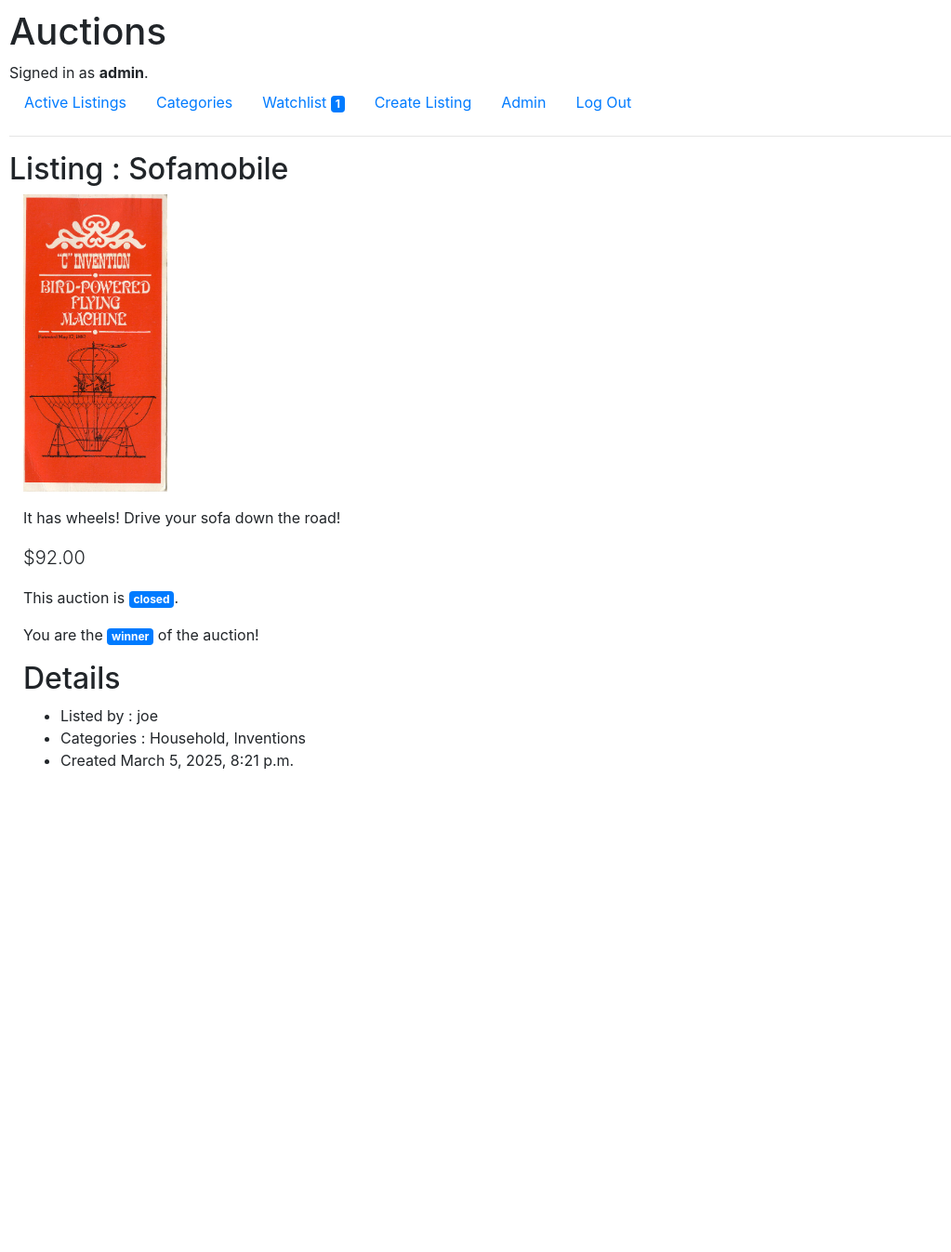
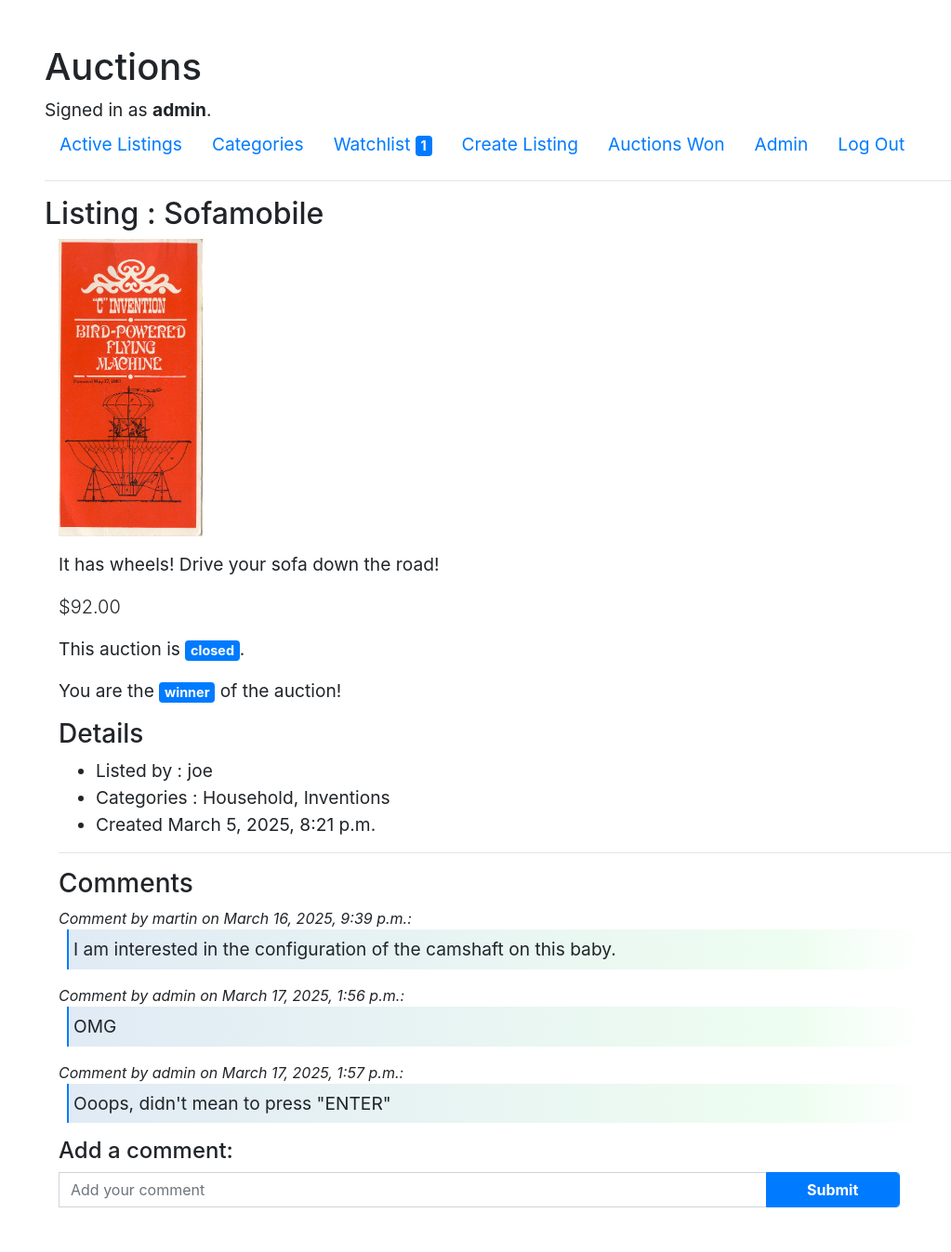
Before and after one commit to david-martin-a/Project2-Commerce, a Django app: page /listings/1 in a window 1280 px wide. Shown: the whole page at 93% size, without its empty margins (0-1023 px from the left). Before the commit the page ends 828 px from the top, so only its background shows below. Run offline with Django 3.2, Linux system fonts and the light colour scheme; a user stored in the database is signed in; data comes from the database, SQL or seed files in the repository; both versions use the stored data as it was after the commit; some libraries are stand-ins or nearby versions.

Commit message:
Add page to list auctions won

```diff
--- a/auctions/models.py
+++ b/auctions/models.py
@@ -49,3 +49,6 @@ class Comments(models.Model):
     comment_on = models.ForeignKey(Listings, on_delete=models.CASCADE)
     comment = models.CharField(max_length=1024)
     date = models.DateTimeField(auto_now_add=True)
+
+    def __str__(self):
+        return f"{self.comment}"
--- a/auctions/static/auctions/styles.css
+++ b/auctions/static/auctions/styles.css
@@ -1,3 +1,21 @@
 body {
-    padding: 10px;
+    margin: 3rem;
+    font-size: 1.2em;
 }
+blockquote {
+    margin-left: 9px;
+    border-left: 2px solid #007bff;
+    padding-left: 5px;
+    padding-top: 7px;
+    padding-bottom: 7px;
+    background: linear-gradient(90deg, #0555ab1f, #caf9d252 85%, transparent);
+    width: 80%;
+}
+.btn {
+    font-weight: 700;
+}
+.comments p {
+    font-size: smaller;
+    font-style: italic;
+    margin-bottom: 0;
+}
--- a/auctions/templates/auctions/layout.html
+++ b/auctions/templates/auctions/layout.html
@@ -30,6 +30,9 @@
                 <li class="nav-item">
                     <a class="nav-link" href="{% url 'add_listing' %}">Create Listing</a>
                 </li>
+                <li class="nav-item">
+                    <a class="nav-link" href="{% url 'won' %}">Auctions Won</a>
+                </li>
                 {% if user.is_superuser %}
                     <li class="nav-item">
                         <a class="nav-link" href="/admin">Admin</a>
--- a/auctions/templates/auctions/listings.html
+++ b/auctions/templates/auctions/listings.html
@@ -17,23 +17,27 @@
                 <p>{{ listing.description }}</p>
                 <p class="lead">${{ details.high_bid }}</p>
                 {% if listing.active %}
-                {% if request.msg %}<p>{{ request.msg }}</p>{% endif %}
+
                 <p>{{ details.num_bids }} bid(s) so far. {% if details.high_bidder %}Your bid is the current bid.{% endif %}</p>
-                <form id="form1" action="#" method="POST" >
+                <form id="form1" action="#" method="POST">
                     <div>
                         {% csrf_token %}
-                        <input type="text" name="amount"id="amount" class="form-control mb-4" placeholder="Bid" style="width:30rem">
+                        {% if details.msg %}<p class="text-danger">{{ details.msg }}</p>{% endif %}
+                        <div class="input-group">
+                        <input type="text" name="amount"id="amount" class="form-control mb-4" placeholder="Enter amount of your bid" style="max-width:30rem">
+                        <button type="submit" name="place_bid" value="1" class="btn btn-primary form-control" style="max-width: 9rem;">Place bid</button>
+                        </div>
                         <input type="hidden" name="high_bid" value="{{ details.high_bid }}">
                         <input type="hidden" name="num_bids" value="{{ details.num_bids }}">
-                        <button type="submit" name="place_bid" value="1" class="btn btn-outline-primary">Place bid</button>
+
                         <!-- Button should toggle between Add/Remove from waitlist -->
                         {% if details.watched %}
-                            <button type="submit" name="watch" value="2" class="btn btn-outline-primary">Remove from watchlist</button>
+                            <button type="submit" name="watch" value="2" class="btn btn-primary">Remove from watchlist</button>
                         {% else %}
-                            <button type="submit" name="watch" value="1" class="btn btn-outline-primary">Add to watchlist</button>
+                            <button type="submit" name="watch" value="1" class="btn btn-primary">Add to watchlist</button>
                         {% endif %}
                         {% if listing.vendor.id == request.user.id %}
-                            <button type="submit" name="close" value="1" class="btn btn-outline-primary">Close auction</button>
+                            <button type="submit" name="close" value="1" class="btn btn-primary">Close auction</button>
                         {% endif %}
                     </div>
                 </form>
@@ -41,12 +45,34 @@
                     <p>This auction is <span class="badge bg-primary" style="color:#ffffff;">closed</span>.</p>
                     {% if details.winner %}<p>You are the <span class="badge bg-primary" style="color:#ffffff;">winner</span> of the auction!</p>  {% endif %}
                 {% endif %}
-                <h2>Details</h2>
+                <h3 class="mt-3">Details</h3>
                 <ul>
                     <li>Listed by : {{ listing.vendor }}</li>
-                    <li>Categories : {{ categories_str }} </li>
+                    <li>Categories : {{ details.categories }} </li>
                     <li>Created {{ listing.date_listed }}</li>
                 </ul>
+                <hr>
+                <h3 class="mt-3">Comments</h3>
+                <div class="comments">
+                {% for comment in details.comments %}
+                    <div>
+                        <p>
+                            Comment by {{ comment.comment_by }} on {{ comment.date }}:
+                        </p>
+                        <blockquote>
+                            {{ comment.comment }}
+                        </blockquote>
+                    </div>
+                {% endfor %}
+                </div>
+                <h4>Add a comment:</h4>
+                <form id="form2" action="#" method="POST">
+                    <div class="input-group">
+                    {% csrf_token %}
+                    <input type="text" name="comment" placeholder="Add your comment" class="form-control" style="max-width: 66%;">
+                    <button type="submit" name="add-comment" value="1" class="btn btn-primary form-control" style="max-width: 9rem;">Submit</button>
+                    </div>
+                </form>
             </div>
 
         </div>
--- /dev/null
+++ b/auctions/templates/auctions/wins.html
@@ -0,0 +1,6 @@
+{% extends "auctions/layout.html" %}
+
+{% block body %}
+<h2>Auctions won</h2>
+
+{% endblock %}
--- a/auctions/urls.py
+++ b/auctions/urls.py
@@ -9,6 +9,7 @@ urlpatterns = [
     path("register", views.register, name="register"),
     path("listings/add", views.create, name="add_listing"),
     path("listings/watch", views.watchlist, name="watchlist"),
+    path("listings/won", views.won, name="won"),
     path("listings/edit/<str:listing>", views.edit, name="edit_listing"),
     path("listings/<str:listing>", views.listings, name="listings"),
     path("categories", views.categories, name="categories"),
--- a/auctions/views.py
+++ b/auctions/views.py
@@ -23,6 +23,7 @@ class BidsForm(forms.ModelForm):
 class ListingDetails:
   def __init__(self, user_id, item_id):
     listingObj = Listings.objects.get(id=int(item_id))
+    self.listingObj = listingObj
     bids = Bids.objects.filter(item=int(item_id))
     self.num_bids = bids.count()
     if self.num_bids > 0:
@@ -44,9 +45,22 @@ class ListingDetails:
       self.watched = True
     else:
       self.watched = False
+    catList = listingObj.categories.all()
+    catStr = ""
+    if len(catList) > 0:
+        for cat in catList:
+            catStr = catStr + cat.category  + ", "
+        # remove final comma in categories list
+        catStr = catStr[:-2]
+    else:
+        catStr = "No categories listed"
+    self.categories = catStr
+    comments = Comments.objects.filter(comment_on=item_id)
+    self.comments = comments
+
 
 def index(request):
-    listings = Listings.objects.all()
+    listings = Listings.objects.filter(active=True)
     # get the high bid for each object
     for i in range(len(listings)):
         price = util.get_high_bid(listings[i].id)
@@ -59,7 +73,7 @@ def index(request):
 def listings(request, listing):
     if request.method == "POST":
         form = BidsForm(request.POST)
-        # Determine which submit button was pressed
+        # Determine which submit button was pressed in order to determine the course of action
         keys = form.data.keys()
         if "place_bid" in keys:
             # the "Bid" button was clicked - check if bid amount was present and is a valid amount
@@ -71,13 +85,23 @@ def listings(request, listing):
                     if amt > high_bid:
                         new_bid = Bids(item_id=int(listing), bidder_id=request.user.id, amount=amt)
                         new_bid.save()
-                        listings = Listings.objects.all()
-                        # return HttpResponseRedirect(reverse(index))
-                        request.msg = "Your bid was recorded."
-                        return HttpResponseRedirect(request.path_info)
+                        #listings = Listings.objects.all()
+                        listingObj = Listings.objects.get(id=int(listing))
+                        deets = ListingDetails(request.user.id, listing)
+                        deets.msg = "Your bid was recorded."
+                        return render(request, "auctions/listings.html", {
+                            "listing": listingObj,
+                            "details": deets
+                        })
                     else:
                         # the new bid was smaller than high bid - go back to same page with error message, vs errror page
-                        ...
+                        listingObj = Listings.objects.get(id=int(listing))
+                        deets = ListingDetails(request.user.id, listing)
+                        deets.msg = "Error: Bid must be greater than the previous bid."
+                        return render(request, "auctions/listings.html", {
+                            "listing": listingObj,
+                            "details": deets
+                        })
                 else:
                     # num_bids is zero or not present; this bid can be GREATER OR EQUAL to reserve price
                     if amt >= high_bid:
@@ -87,11 +111,24 @@ def listings(request, listing):
                         return HttpResponseRedirect(request.path_info)
                     else:
                         # the new bid was smaller than high bid - go back to same page with error message, vs errror page
-                        ...
-
+                        listingObj = Listings.objects.get(id=int(listing))
+                        deets = ListingDetails(request.user.id, listing)
+                        deets.msg = "Error: Bid must be greater than the previous bid."
+                        return render(request, "auctions/listings.html", {
+                            "listing": listingObj,
+                            "details": deets
+                        })
             else:
-                ...
+                # The form was not valid - user may have entered value other than decimal
+                listingObj = Listings.objects.get(id=int(listing))
+                deets = ListingDetails(request.user.id, listing)
+                deets.msg = "Error: Bid must be a valid two-digit number."
+                return render(request, "auctions/listings.html", {
+                    "listing": listingObj,
+                    "details": deets
+                })
         elif "watch" in keys:
+            # The "add to" or "remove from" watchlist button was pressed
             if form.data["watch"] == "1":
                 new_watch = Watch(item_id=int(listing), watcher_id=request.user.id)
                 try:
@@ -102,10 +139,6 @@ def listings(request, listing):
                     })
                 else:
                     util.update_user_number_watching(request)
-
-                    #num = util.get_num_watching(request.user.id)
-                    #request.user.number_on_watchlist = num
-                    #request.user.save()
                     # if listing saved to user's watchlist successfully, refresh the page
                     return HttpResponseRedirect("/listings/" + listing)
             elif form.data["watch"] == "2":
@@ -119,18 +152,24 @@ def listings(request, listing):
                         })
                     else:
                         util.update_user_number_watching(request)
-                        #num = util.get_num_watching(request.user.id)
-                        #request.user.number_on_watchlist = num
-                        #request.user.save()
                         # if listing was successfully removed from watchlist, refresh the page
                         return HttpResponseRedirect("/listings/" + listing)
 
         elif "close" in keys:
-            # the "Close" button was clicked - change the item's active status
+            # the "Close auction" button was clicked - change the item's active status to inactive
             return render(request, "auctions/message.html", {
                 "message": "To be coded"
             })
-
+        elif "add-comment" in keys:
+            new_comment = Comments(comment_by_id=request.user.id, comment_on_id=int(listing), comment=request.POST["comment"])
+            try:
+                new_comment.save()
+            except IntegrityError:
+                return render(request, "auctions/message.html", {
+                    "message": "Error"
+                })
+            else:
+                return HttpResponseRedirect("/listings/" + listing)
         else:
             return render(request, "auctions/message.html", {
                 "message": "Error"
@@ -138,21 +177,10 @@ def listings(request, listing):
 
     else:
         # This is for GET method ----------------------------
+        listingObj = Listings.objects.get(id=int(listing))
         deets = ListingDetails(request.user.id, listing)
-        listingObj = Listings.objects.get(id=int(listing))
-        catList = listingObj.categories.all()
-        catStr = ""
-        if len(catList) > 0:
-            for cat in catList:
-                catStr = catStr + cat.category  + ", "
-            # remove final comma in categories list
-            catStr = catStr[:-2]
-        else:
-            catStr = "No categories listed"
-
         return render(request, "auctions/listings.html", {
             "listing": listingObj,
-            "categories_str": catStr,
             "details": deets
         })
 
@@ -181,8 +209,8 @@ def create(request):
         })
 
 def watchlist(request):
-    user = request.user
-    listings = Watch.objects.filter(watcher=user.id)
+    #user = request.user
+    listings = Watch.objects.filter(watcher=request.user.id)
     return render(request, "auctions/watchlist.html", {
         "listings": listings
     })
@@ -202,11 +230,30 @@ def categories(request):
 
 def category_list(request, category):
     categoryObj = Categories.objects.get(category=category)
-    listings = categoryObj.listed.all()
+    listings = categoryObj.listed.filter(active=True)
     return render(request, "auctions/index.html", {
         "listings": listings,
         "category": category
     })
+
+def won(request):
+    closed_auctions = Listings.objects.filter(active=False)
+    # for each closed auction get the winning bid
+    wins = []
+    for auction in closed_auctions:
+        bids = Bids.objects.filter(item=auction.id).order_by('amount').values()
+        if bids.count() > 0:
+            if bids[0]["bidder_id"] == request.user.id:
+                wins.append(auction)
+
+    return render(request, "auctions/index.html", {
+        "listings": wins,
+        "closed": True
+    })
+
+
+    # for each winning bid, check if it was made by user
+
 
 def login_view(request):
     if request.method == "POST":
```
Also changed, not shown: auctions/templates/auctions/index.html (+11 -12 lines), db.sqlite3.
